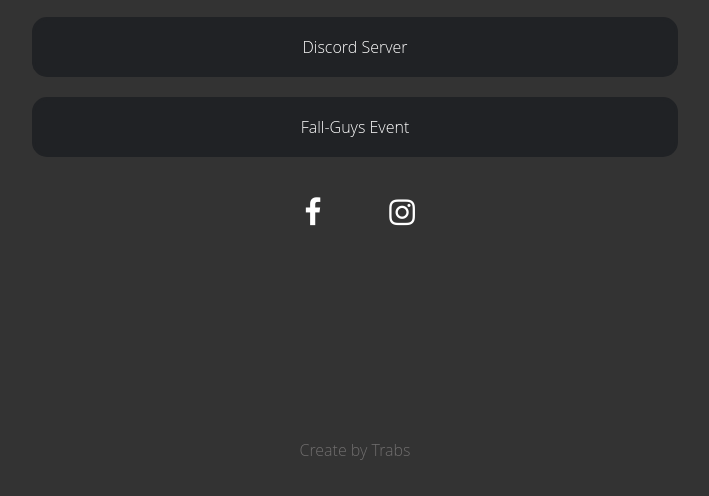
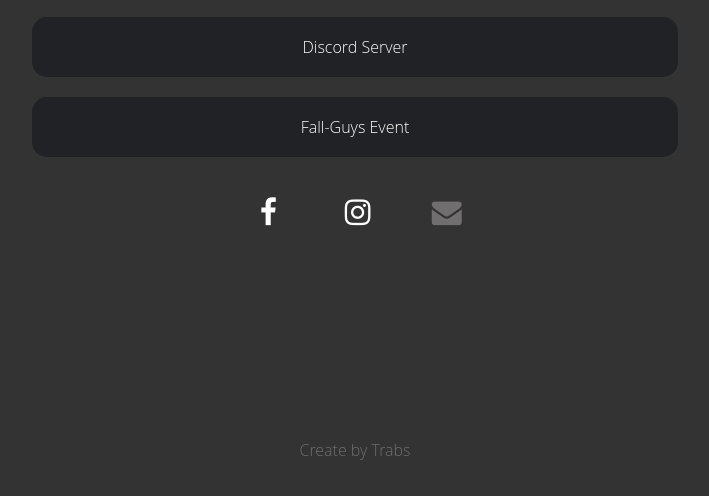
Before and after one commit to filipatrabucho/linktree-club-party-server, a plain HTML site: page index.html in a window 1280 px wide. Shown: the part 190-686 px from the top of the page, without its empty margins (285-994 px from the left). Drawn offline with Linux system fonts and the light colour scheme; a web font is replaced by a local one.

Commit message:
add email icon qith connection to Club Party Email

```diff
--- a/index.html
+++ b/index.html
@@ -85,6 +85,9 @@
         class="fa fa-instagram"
       >
       </a>
+
+    <a href ="mailto: clubpartyserver@gmail.com" class="fa fa-envelope"></a>
+
     </div>
 
     <div class="about">
```
